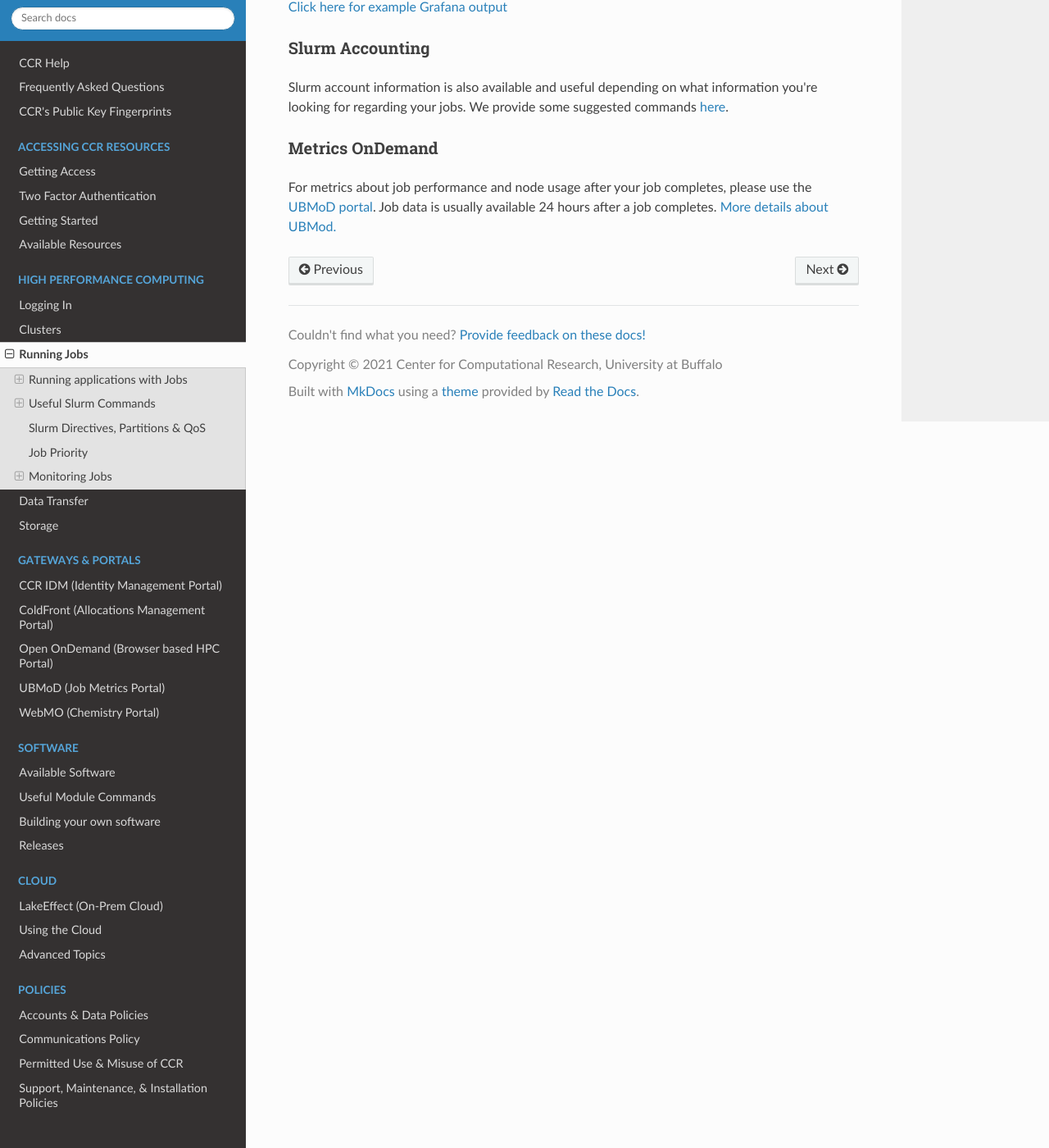
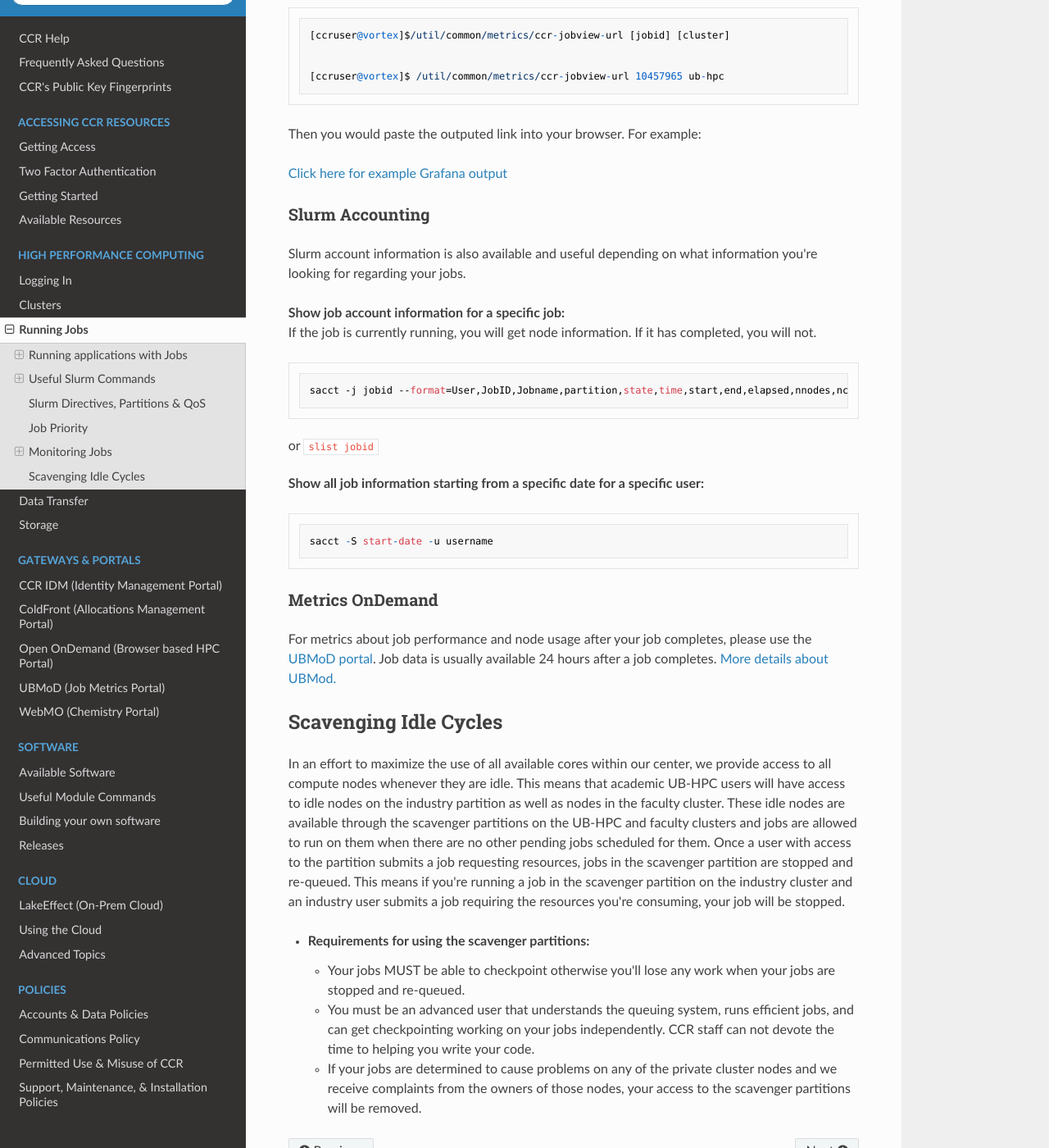
Before and after one commit to ubccr/ccrdocs, an MkDocs documentation site: the page built from pages/hpc/jobs.md, in a window 1280 px wide and 1400 px high, scrolled down 8752 px. Shown: the whole window at 82% size. Built offline with MkDocs 1.6.1, drawn with Linux system fonts in a browser that asks for light colours; nearby versions of some CDN libraries; some of the changed text lies outside the part shown.

Commit message:
addition of scavenger info, rate updates, minor fixes

`````diff
--- a/pages/hpc/jobs.md
+++ b/pages/hpc/jobs.md
@@ -175,6 +174,8 @@ echo "Hello world from ub-hpc cluster scavenger node: "`/usr/bin/uname -n`
 #Let's finish some work
 
 ```
+
+[Learn more](#scavenging-idle-cycles) about scavenging idle cycles.
 
 ### Job Arrays
 
@@ -219,8 +220,10 @@ To cancel a job you have submitted:
 ````
 scancel <job_id>
 ````
+For more information, [visit the Slurm docs on scancel](https://slurm.schedmd.com/scancel.html)
 
-For more information, [visit the Slurm docs on scancel](https://slurm.schedmd.com/scancel.html)
+!!! Tip "Slurm Default Cluster"
+    Slurm commands default to the UB-HPC cluster.  To specify the faculty cluster use either the `-M faculty` or `--clusters=faculty` option.
 
 For additional Slurm commands, [visit the Slurm command manual](https://slurm.schedmd.com/quickstart.html)
 
@@ -230,18 +233,20 @@ Slurm allows the use of flags to specify resources needed for a job. Below is a
 
 | Type               | Description                                         | Flag                       |
 | :----------------- | :-------------------------------------------------- | :------------------------- |
+| Clusters          | Specify a cluster (ub-hpc or faculty) | --clusters=cluster |
 | Partition          | Specify a partition | --partition=partition |
+| Quality of service | Specify a QoS (usually same as partition or priority boost) | --qos=qos               |
 | Sending email      | Receive email at beginning or end of job completion | --mail-type=type           |
 | Email address      | Email address to receive the email                  | --mail-user=user           |
 | Number of nodes    | The number of nodes needed to run the job           | --nodes=nodes              |
 | Number of tasks    | The ***total*** number of processes needed to run the job | --ntasks=processes   |
 | Tasks per node     | The number of processes you wish to assign to each node | --ntasks-per-node=processes |
 | Total memory       | The total memory (per node requested) required for the job. <br> Using --mem does not alter the number of cores allocated <br> to the job, but you will be charged for the number of cores <br> corresponding to the proportion of total memory requested. <br> Units of --mem can be specified with the suffixes: K,M,G,T (default M)| --mem=memory |
-| Quality of service | Specify a QoS  | --qos=qos               |
+
 | Wall time          | The max amount of time your job will run for        | --time=wall time           |
 | Job Name           | Name your job so you can identify it in the queue   | --job-name=jobname         |
 
-These are the partitions available at CCR:
+These are the partitions available on the UB-HPC cluster:
 
 | Partition | Default Wall Time | Wall Time Limit | Default # CPUS | Job Submission Limit/User     |
 | :-------- | :---------------- | :-------------- | :------------- | :---------------------------- |
@@ -251,6 +256,8 @@ These are the partitions available at CCR:
 | scavenger     | 24 hour            | 72 hour          | 1              |   1000        |
 | viz     | 24 hour            | 24 hour          | 1              |   1        |
 
+**Faculty Cluster Partitions**
+There are over 50 partitions in the faculty cluster all have with a default of 1 CPU, default wall time of 24 hours and a maximum number of jobs per user of 1000.  The maximum wall time of these partitions range from 72 hours to 30 days.  To view details about a particular partition use the `scontrol` command, for example:  `scontrol show partition ub-laser -M faculty`
 
 **Priority Boosts**
 Supporters of CCR are provided access to the `supporters` QOS which provides a bump in priority to all jobs run by the group.  To find out how to qualify for this boost, please [visit our website](https://www.buffalo.edu/ccr/support/ccr-help/accounts.html#boost).  PIs that were part of the 2019 NIH S10 award and the 2017 NSF MRI award that helped to purchase new equipment are also granted priority boosts for their group.  These allocations have been added to your ColdFront project and are active for a period of 5 years.  The allocations can not be renewed.  Group members should utilize the `mri` or `nih` QOS values to take advantage of the priority boost.  NOTE:  All of these QOS values are only available on the UB-HPC cluster.
@@ -329,7 +336,29 @@ Then you would paste the outputed link into your browser. For example:
 [Click here for example Grafana output](https://dashboard.ccr.buffalo.edu/grafana/d/Vi3oi5gohz/hpc-job-metrics?orgId=1&theme=light&from=1669820527000&to=1669820600000&var-cluster=ub-hpc&var-host=cpn-k08-34-01&var-jobid=10457965)
 
 ### Slurm Accounting
-Slurm account information is also available and useful depending on what information you're looking for regarding your jobs.  We provide some suggested commands [here](https://ubccr.freshdesk.com/support/solutions/articles/5000686909-how-to-retrieve-job-history-and-accounting).
+Slurm account information is also available and useful depending on what information you're looking for regarding your jobs.
+
+**Show job account information for a specific job:**
+If the job is currently running, you will get node information.  If it has completed, you will not.
+````
+sacct -j jobid --format=User,JobID,Jobname,partition,state,time,start,end,elapsed,nnodes,ncpus,nodelist
+````
+or `slist jobid`
+
+**Show all job information starting from a specific date for a specific user:**
+````
+sacct -S start-date -u username
+````
+
 
 ### Metrics OnDemand
-For metrics about job performance and node usage after your job completes, please use the [UBMoD portal](https://ubmod.ccr.buffalo.edu/). Job data is usually available 24 hours after a job completes. [More details about UBMod.](https://ubccr.freshdesk.com/support/solutions/folders/13000014875)
+For metrics about job performance and node usage after your job completes, please use the [UBMoD portal](https://ubmod.ccr.buffalo.edu/). Job data is usually available 24 hours after a job completes. [More details about UBMod.](../portals/metrics.md)
+
+## Scavenging Idle Cycles
+
+In an effort to maximize the use of all available cores within our center, we provide access to all compute nodes whenever they are idle.  This means that academic UB-HPC users will have access to idle nodes on the industry partition as well as nodes in the faculty cluster.  These idle nodes are available through the scavenger partitions on the UB-HPC and faculty clusters and jobs are allowed to run on them when there are no other pending jobs scheduled for them.  Once a user with access to the partition submits a job requesting resources, jobs in the scavenger partition are stopped and re-queued.  This means if you're running a job in the scavenger partition on the industry cluster and an industry user submits a job requiring the resources you're consuming, your job will be stopped.
+
+*  **Requirements for using the scavenger partitions:**
+    * Your jobs MUST be able to checkpoint otherwise you'll lose any work when your jobs are stopped and re-queued.
+    * You must be an advanced user that understands the queuing system, runs efficient jobs, and can get checkpointing working on your jobs independently.  CCR staff can not devote the time to helping you write your code.
+    * If your jobs are determined to cause problems on any of the private cluster nodes and we receive complaints from the owners of those nodes, your access to the scavenger partitions will be removed.
`````
Also changed, not shown: other parts of pages/hpc/jobs.md (+1 -2 lines), pages/cloud/lake-effect.md (+5 -6 lines), pages/faq.md (+1 -1 lines), pages/hpc/clusters.md (+1 -1 lines), pages/hpc/storage.md (+5 -3 lines).
